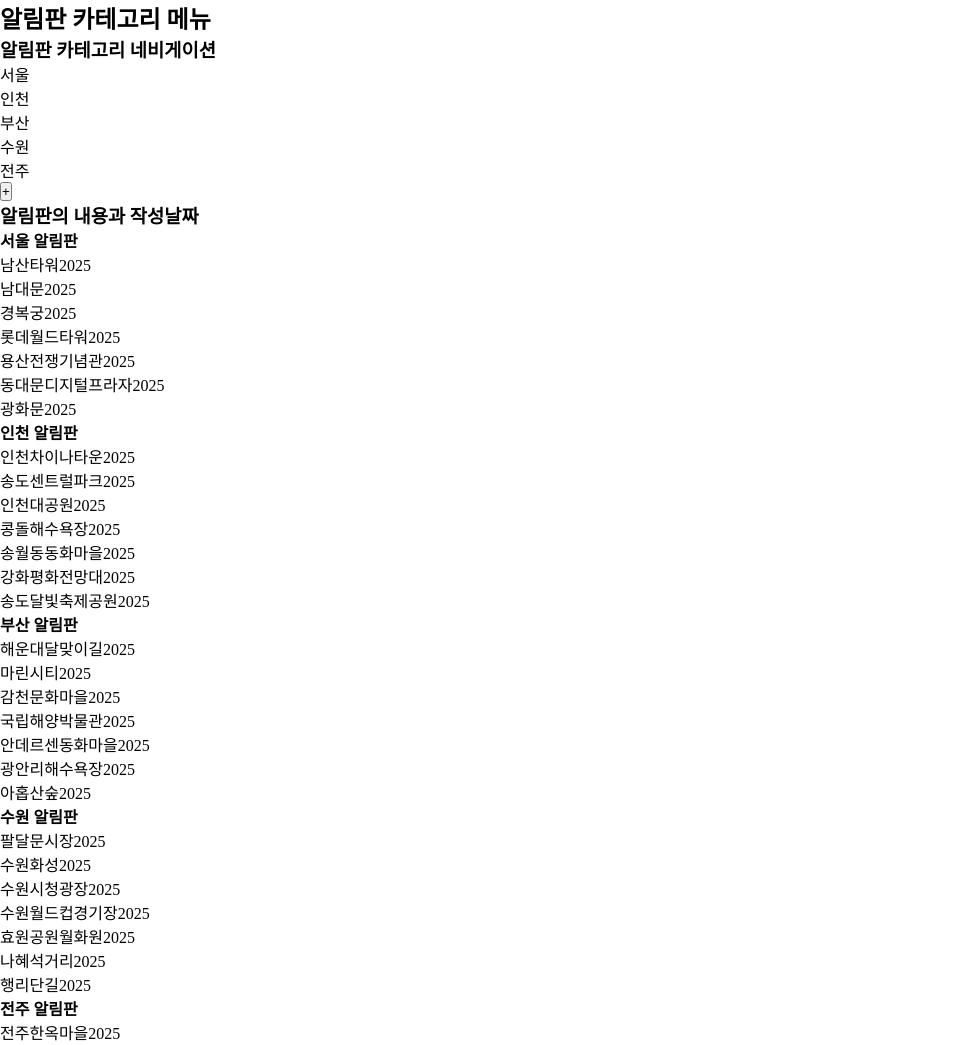
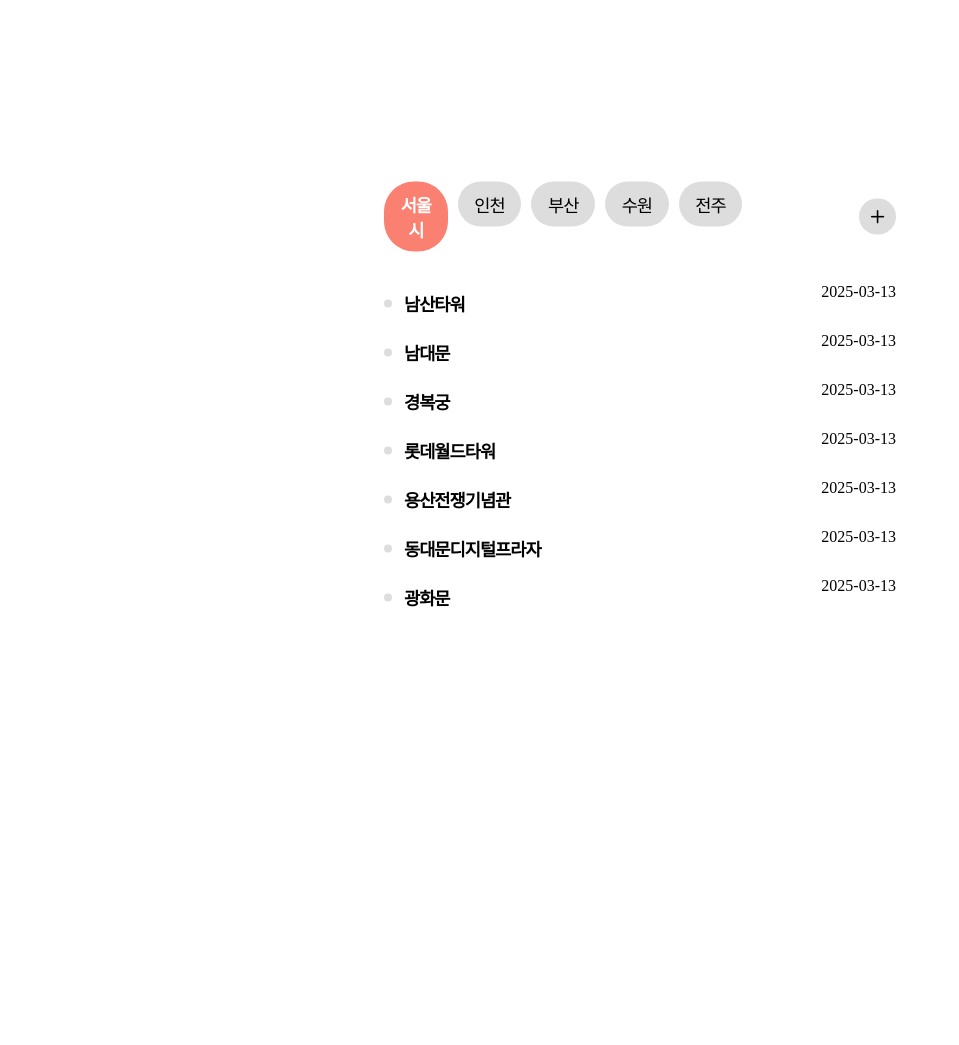
Before and after one commit to move-to-next/web-snippets, a plain HTML site: page webContents02/webContents.html in a window 1280 px wide. Shown: the top 1045 px of the page, without its empty margins (0-959 px from the left). After the commit the page ends 800 px from the top, so only its background shows below. Drawn offline with nearby package versions, Linux system fonts and the light colour scheme; files that its build step writes are made by us from their sources.

Commit message:
web-snippets - css 스타일링 및 html 마크업 수정

```diff
--- /dev/null
+++ b/webContents02/webContents.css
@@ -0,0 +1,134 @@
+/*** CSS 기본 설정 ***/
+*{
+    margin: 0;
+    padding: 0;
+    box-sizing: border-box;
+}
+ul,li,ol{
+    list-style: none;
+}
+a{
+    text-decoration: none;
+    color: #000;
+}
+.hide{
+    width: 1px;
+    height: 1px;
+    overflow: hidden;
+    margin: -1px;
+}
+main{
+    max-width: 100vw;
+    height: 100vh;
+}
+
+/*** 알림판 카테고리 메뉴 CSS ***/
+.category{
+    position: absolute;
+    top: 50%;
+    left: 50%;
+    width: 40vw;
+    transform: translate(-50%, -50%);
+}
+/** 알림판 카테고리 네비게이션 **/
+.category-nav{
+    position: relative;
+    display: flex;
+    width: 100%;
+    justify-content: space-between;
+    align-items: center;
+}
+.category-nav > ul{
+    position: relative;
+    display: flex;
+    gap: 10px;
+    width: 70%;
+    justify-content: space-between;
+}
+/** 알림판 카테고리 버튼 스타일 설정 **/
+.category-nav > ul > .category-nav-list{
+    position: relative;
+    display: block;
+    width: 10vw;
+    text-align: center;
+}
+.category-nav-list > a{
+    display: block;
+    background-color: #ddd;
+    padding: 10px;
+    border-radius: 30px;
+}
+.category-nav-list > a > .nav-list-text{
+    font-family: "Noto Sans KR";
+    font-size: 1.1em;
+    letter-spacing: -1px;
+    font-weight: 400;
+}
+/* 알림판 카테고리 버튼이 활성화 되었을 때 */
+.category-nav-list[class*="action"] > a{
+    background-color: salmon;
+    color: #fff;
+}
+.category-nav-list[class*="action"] > a > .nav-list-text{
+    font-weight: 700;
+}
+
+/** 카테고리 더보기 버튼 **/
+.category-nav > button{
+    position: absolute;
+    display: block;
+    right: 0;
+    padding: 5px;
+    border: none;
+    border-radius: 30px;
+    cursor: pointer;
+    background-color: #ddd;
+}
+.category-nav > button > i{
+    font-size: 2em;
+    line-height: 6px;
+}
+/* 알림판 카테고리 콘텐츠 */
+.category-contents{
+    display: flex;
+    margin-top: 3vh;
+}
+.category-contents > ul{
+    position: relative;
+    display: flex;
+    width: 100%;
+    gap: 8px;
+    flex-direction: column;
+}
+.category-contents > ul[class*="action"] ~ ul{
+    display: none;
+}
+.category-contents > ul > li{
+    position: relative;
+    display: flex;
+    justify-content: space-between;
+}
+.category-contents > ul > li > a{
+    display: flex;
+    align-items: center;
+    width: 80%;
+    padding: 8px 0;
+}
+.category-contents > ul > li > a::before{
+    content: '';
+    position: absolute;
+    padding: 4px;
+    border-radius: 30px;
+    background-color: #ddd;
+}
+.category-contents > ul > li > a > .contents-list-text{
+    display: inline-block;
+    padding-left: 20px;
+    font-family: "Noto Sans Kr";
+    font-size: 1.1em;
+    font-weight: 600;
+    letter-spacing: -1px;
+}
+.category-contents > ul > li > .contents-list-date{
+    display: inline-block;
+}
--- a/webContents02/webContents.html
+++ b/webContents02/webContents.html
@@ -5,36 +5,66 @@
     <meta name="viewport" content="width=device-width, initial-scale=1.0">
     <title>Document</title>
     <link rel="stylesheet" href="./webContents.css">
+    <link rel="stylesheet" href="https://cdn.jsdelivr.net/npm/bootstrap-icons@1.11.3/font/bootstrap-icons.min.css">
 </head>
 <body>
     <main>
         <section class="category">
             <h2 class="hide">알림판 카테고리 메뉴</h2>
             <div class="category-nav">
-                <h3 class="hide">알림판 카테고리 네비게이션</h3>
                 <ul>
-                    <li class="category-nav-list"><a href="#"><span class="nav-list-text">서울</span></a></li>
-                    <li class="category-nav-list"><a href="#"><span class="nav-list-text">인천</span></a></li>
-                    <li class="category-nav-list"><a href="#"><span class="nav-list-text">부산</span></a></li>
-                    <li class="category-nav-list"><a href="#"><span class="nav-list-text">수원</span></a></li>
-                    <li class="category-nav-list"><a href="#"><span class="nav-list-text">전주</span></a></li>
+                    <li class="category-nav-list action">
+                        <a href="#"><span class="nav-list-text">서울시</span></a>
+                    </li>
+                    <li class="category-nav-list">
+                        <a href="#"><span class="nav-list-text">인천</span></a>
+                    </li>
+                    <li class="category-nav-list">
+                        <a href="#"><span class="nav-list-text">부산</span></a>
+                    </li>
+                    <li class="category-nav-list">
+                        <a href="#"><span class="nav-list-text">수원</span></a>
+                    </li>
+                    <li class="category-nav-list">
+                        <a href="#"><span class="nav-list-text">전주</span></a>
+                    </li>
                 </ul>
-                <button type="button">+</button>
+                <button type="button"><i class="bi bi-plus"></i></button>
             </div>
             <div class="category-contents">
-                <h3 class="hide">알림판의 내용과 작성날짜</h3>
-                <ul class="seoul-contents">
-                    <h4 class="hide">서울 알림판</h4>
-                    <li class="category-contents-list"><a href="#"><span class="contents-list-text">남산타워</span></a><span class="contents-list-date">2025</span></li>
-                    <li class="category-contents-list"><a href="#"><span class="contents-list-text">남대문</span></a><span class="contents-list-date">2025</span></li>
-                    <li class="category-contents-list"><a href="#"><span class="contents-list-text">경복궁</span></a><span class="contents-list-date">2025</span></li>
-                    <li class="category-contents-list"><a href="#"><span class="contents-list-text">롯데월드타워</span></a><span class="contents-list-date">2025</span></li>
-                    <li class="category-contents-list"><a href="#"><span class="contents-list-text">용산전쟁기념관</span></a><span class="contents-list-date">2025</span></li>
-                    <li class="category-contents-list"><a href="#"><span class="contents-list-text">동대문디지털프라자</span></a><span class="contents-list-date">2025</span></li>
-                    <li class="category-contents-list"><a href="#"><span class="contents-list-text">광화문</span></a><span class="contents-list-date">2025</span></li>
+                <ul class="seoul-contents action">
+                    <h3 class="hide">서울 알림판</h3>
+                    <li class="category-contents-list">
+                        <a href="#"><span class="contents-list-text">남산타워</span></a>
+                        <span class="contents-list-date">2025-03-13</span>
+                    </li>
+                    <li class="category-contents-list">
+                        <a href="#"><span class="contents-list-text">남대문</span></a>
+                        <span class="contents-list-date">2025-03-13</span>
+                    </li>
+                    <li class="category-contents-list">
+                        <a href="#"><span class="contents-list-text">경복궁</span></a>
+                        <span class="contents-list-date">2025-03-13</span>
+                    </li>
+                    <li class="category-contents-list">
+                        <a href="#"><span class="contents-list-text">롯데월드타워</span></a>
+                        <span class="contents-list-date">2025-03-13</span>
+                    </li>
+                    <li class="category-contents-list">
+                        <a href="#"><span class="contents-list-text">용산전쟁기념관</span></a>
+                        <span class="contents-list-date">2025-03-13</span>
+                    </li>
+                    <li class="category-contents-list">
+                        <a href="#"><span class="contents-list-text">동대문디지털프라자</span></a>
+                        <span class="contents-list-date">2025-03-13</span>
+                    </li>
+                    <li class="category-contents-list">
+                        <a href="#"><span class="contents-list-text">광화문</span></a>
+                        <span class="contents-list-date">2025-03-13</span>
+                    </li>
                 </ul>
                 <ul class="incheon-contents">
-                    <h4 class="hide">인천 알림판</h4>
+                    <h3 class="hide">인천 알림판</h3>
                     <li class="category-contents-list"><a href="#"><span class="contents-list-text">인천차이나타운</span></a><span class="contents-list-date">2025</span></li>
                     <li class="category-contents-list"><a href="#"><span class="contents-list-text">송도센트럴파크</span></a><span class="contents-list-date">2025</span></li>
                     <li class="category-contents-list"><a href="#"><span class="contents-list-text">인천대공원</span></a><span class="contents-list-date">2025</span></li>
@@ -44,7 +74,7 @@
                     <li class="category-contents-list"><a href="#"><span class="contents-list-text">송도달빛축제공원</span></a><span class="contents-list-date">2025</span></li>
                 </ul>
                 <ul class="busan-contents">
-                    <h4 class="hide">부산 알림판</h4>
+                    <h3 class="hide">부산 알림판</h3>
                     <li class="category-contents-list"><a href="#"><span class="contents-list-text">해운대달맞이길</span></a><span class="contents-list-date">2025</span></li>
                     <li class="category-contents-list"><a href="#"><span class="contents-list-text">마린시티</span></a><span class="contents-list-date">2025</span></li>
                     <li class="category-contents-list"><a href="#"><span class="contents-list-text">감천문화마을</span></a><span class="contents-list-date">2025</span></li>
@@ -54,7 +84,7 @@
                     <li class="category-contents-list"><a href="#"><span class="contents-list-text">아홉산숲</span></a><span class="contents-list-date">2025</span></li>
                 </ul>
                 <ul class="suwon-contents">
-                    <h4 class="hide">수원 알림판</h4>
+                    <h3 class="hide">수원 알림판</h3>
                     <li class="category-contents-list"><a href="#"><span class="contents-list-text">팔달문시장</span></a><span class="contents-list-date">2025</span></li>
                     <li class="category-contents-list"><a href="#"><span class="contents-list-text">수원화성</span></a><span class="contents-list-date">2025</span></li>
                     <li class="category-contents-list"><a href="#"><span class="contents-list-text">수원시청광장</span></a><span class="contents-list-date">2025</span></li>
@@ -64,7 +94,7 @@
                     <li class="category-contents-list"><a href="#"><span class="contents-list-text">행리단길</span></a><span class="contents-list-date">2025</span></li>
                 </ul>
                 <ul class="jeonju-contents">
-                    <h4 class="hide">전주 알림판</h4>
+                    <h3 class="hide">전주 알림판</h3>
                     <li class="category-contents-list"><a href="#"><span class="contents-list-text">전주한옥마을</span></a><span class="contents-list-date">2025</span></li>
                     <li class="category-contents-list"><a href="#"><span class="contents-list-text">자만벽화마을</span></a><span class="contents-list-date">2025</span></li>
                     <li class="category-contents-list"><a href="#"><span class="contents-list-text">남부시장</span></a><span class="contents-list-date">2025</span></li>
```
